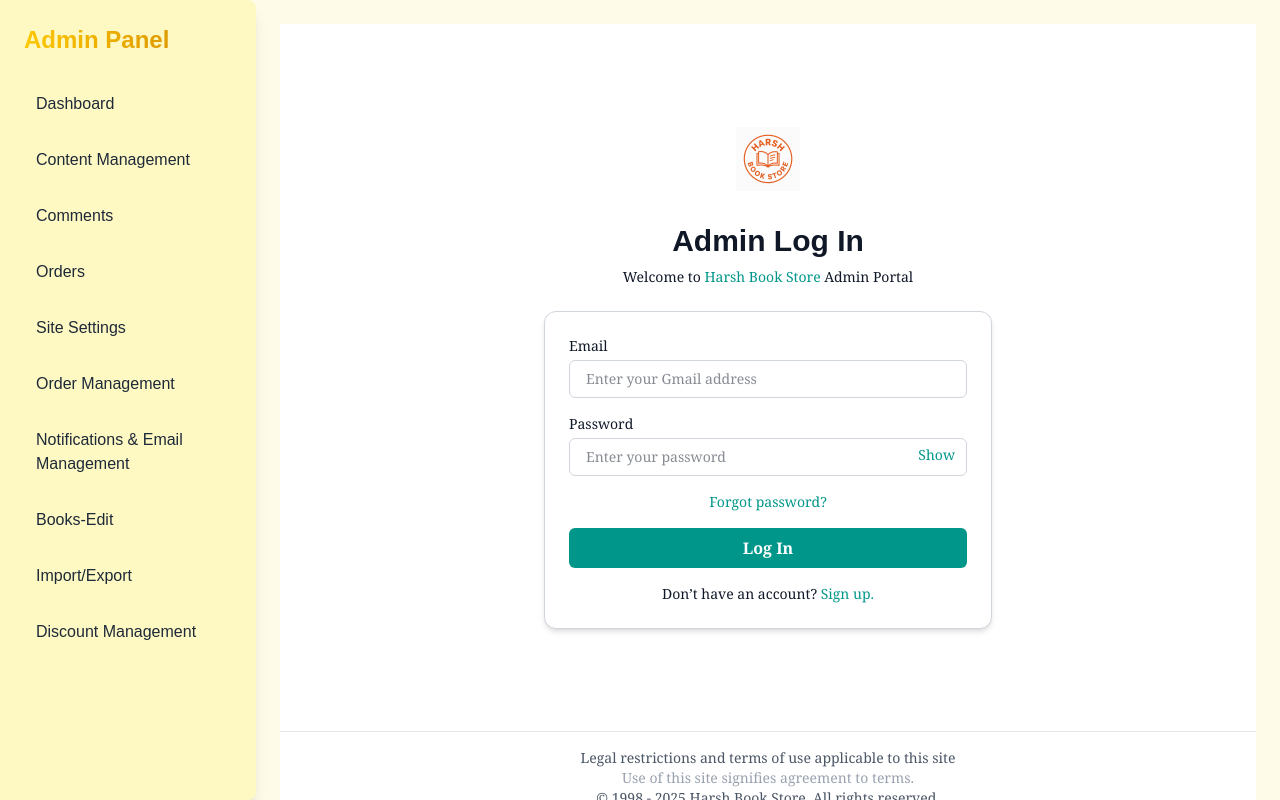
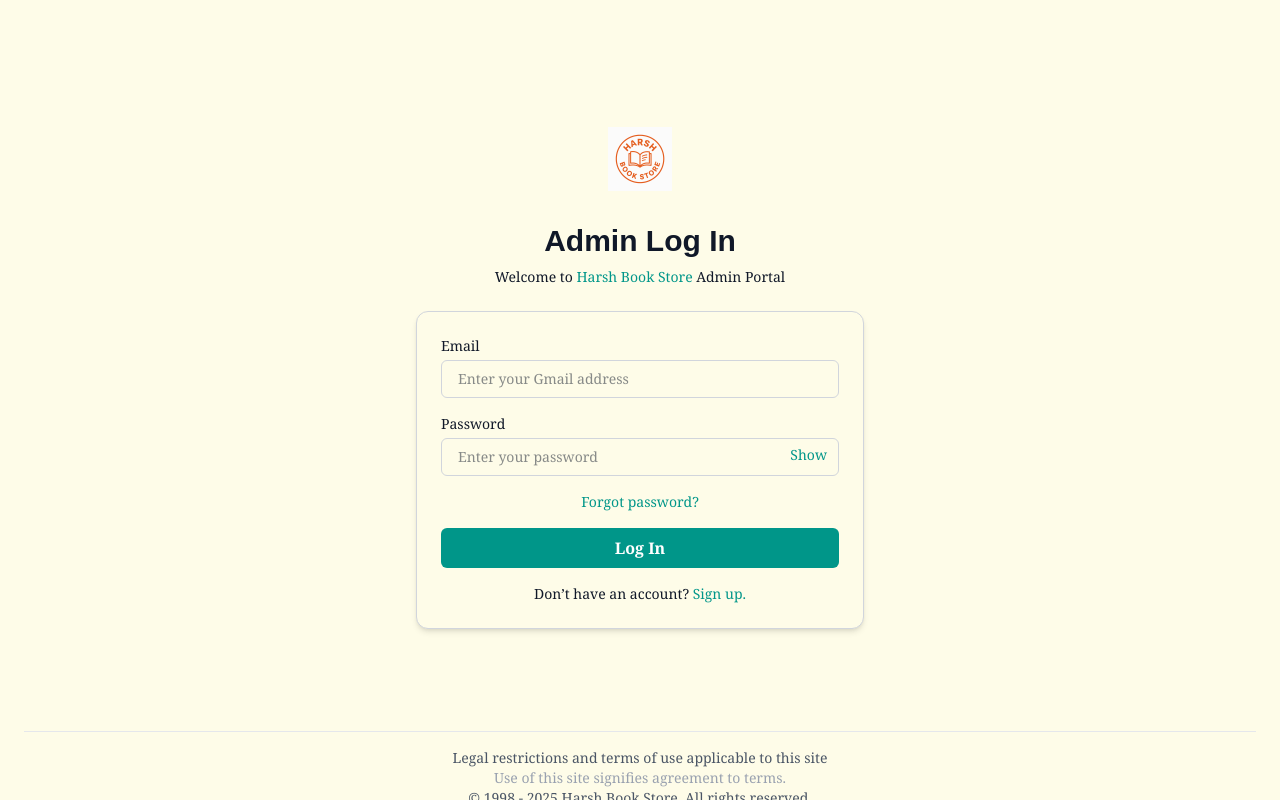
Before and after one commit to Minimalistic-Technology/Books-Store, a Next.js app: page /admin/login in a window 1280 px wide. Built offline with nearby package versions, Linux system fonts and the light colour scheme.

Commit message:
updated admin login

```diff
--- a/app/admin/layout.tsx
+++ b/app/admin/layout.tsx
@@ -17,10 +17,9 @@ export default function AdminLayout({ children }: { children: React.ReactNode })
   const pathname = usePathname();
 
   useEffect(() => {
-    // Skip authentication check for /admin/login
     if (pathname === "/admin/login") {
       setIsLoading(false);
-      setIsAuthenticated(true); // Allow login page to render
+      setIsAuthenticated(true);
       return;
     }
 
@@ -41,7 +40,6 @@ export default function AdminLayout({ children }: { children: React.ReactNode })
         setIsAuthenticated(true);
       }
     } catch (error) {
-      console.error("Token verification failed:", error);
       localStorage.removeItem("token");
       setIsAuthenticated(false);
     } finally {
@@ -64,12 +62,13 @@ export default function AdminLayout({ children }: { children: React.ReactNode })
   }
 
   if (!isAuthenticated && pathname !== "/admin/login") {
-    return null; // Prevent rendering until redirect completes for protected routes
+    return null;
   }
 
+  const shouldRenderSidebar = isAuthenticated && pathname !== "/admin/login";
   return (
     <div className="page-container flex flex-row h-screen bg-yellow-50 overflow-hidden">
-      <Sidebar />
+      {shouldRenderSidebar && <Sidebar isVisible={isAuthenticated} />}
       <div className="flex-1 flex flex-col min-h-0 overflow-auto">
         <main className="flex-1 p-6 overflow-auto w-full animate__fadeIn">
           {children}
--- a/app/admin/login/page.tsx
+++ b/app/admin/login/page.tsx
@@ -23,7 +23,6 @@ const AdminLoginPage: React.FC = () => {
   });
   const [isMounted, setIsMounted] = useState(false);
 
-  // Check for existing token on mount
   useEffect(() => {
     setIsMounted(true);
     const token = localStorage.getItem('token');
@@ -34,7 +33,6 @@ const AdminLoginPage: React.FC = () => {
           router.push('/admin/dashboard');
         }
       } catch (error) {
-        console.error('Token verification failed:', error);
         localStorage.removeItem('token');
       }
     }
@@ -99,7 +97,6 @@ const AdminLoginPage: React.FC = () => {
         alert('Admin login successful!');
         router.push('/admin/dashboard');
       } catch (error) {
-        console.error('Login error:', error);
         setErrors((prev) => ({
           ...prev,
           apiError: (error as Error).message || 'An error occurred during login. Please try again.',
@@ -109,7 +106,7 @@ const AdminLoginPage: React.FC = () => {
   };
 
   return (
-    <div className="flex flex-col min-h-screen w-full bg-white font-serif text-gray-900">
+    <div className="flex flex-col min-h-screen w-full bg-yellow-50 font-serif text-gray-900">
       <div className="flex flex-col items-center justify-center flex-1 px-4 py-10">
         <div className="flex flex-col items-center mb-6">
           <img
@@ -129,7 +126,7 @@ const AdminLoginPage: React.FC = () => {
         </p>
         <form
           onSubmit={handleLogin}
-          className="w-full max-w-md bg-white border border-gray-300 rounded-xl p-6 shadow-md"
+          className="w-full max-w-md bg-yellow-50 border border-gray-300 rounded-xl p-6 shadow-md"
         >
           <div className="mb-4">
             <label htmlFor="email" className="block text-sm font-medium">
--- a/app/components/Sidebar.tsx
+++ b/app/components/Sidebar.tsx
@@ -3,10 +3,12 @@
 import Link from "next/link";
 import { usePathname } from "next/navigation";
 
-export default function Sidebar() {
+export default function Sidebar({ isVisible }: { isVisible: boolean }) {
   const pathname = usePathname();
 
   const isActive = (path: string) => pathname === path;
+
+  if (!isVisible) return null;
 
   return (
     <aside className="w-64 bg-yellow-100 shadow-lg rounded-r-lg h-screen overflow-y-auto sticky top-0">
@@ -128,7 +130,7 @@ export default function Sidebar() {
               <Link
                 href="/admin/DiscountManagement"
                 className={`block p-3 text-gray-800 rounded-lg transition-all duration-200 font-medium ${
-                  isActive("/admin/import-export")
+                  isActive("/admin/DiscountManagement")
                     ? "bg-yellow-200 text-yellow-900 shadow-md"
                     : "hover:bg-yellow-200 hover:shadow-md animate__pulse"
                 }`}
```
